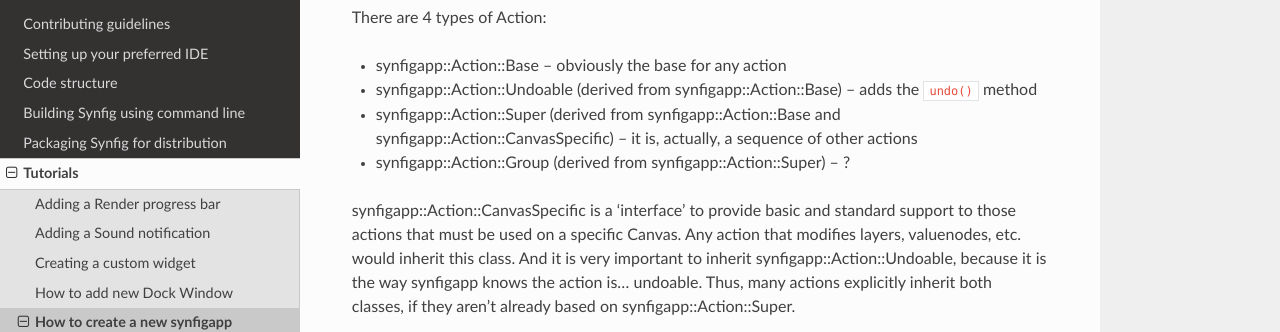
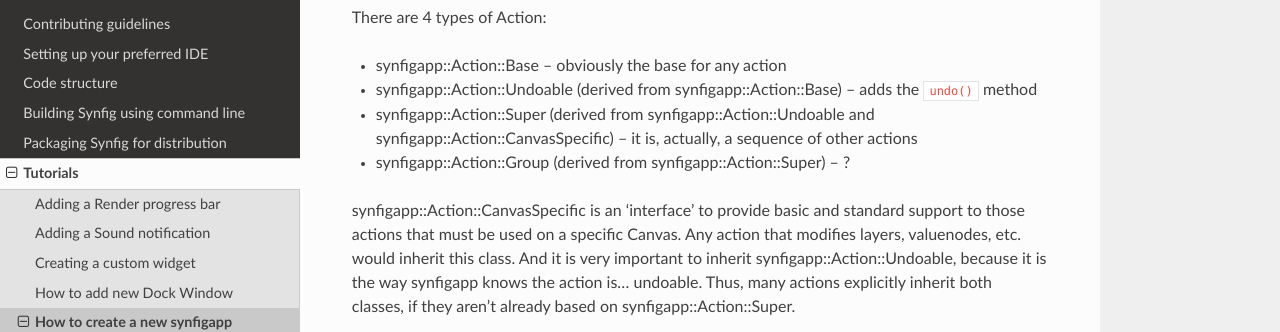
Before and after one commit to synfig/synfig-docs-dev, a Sphinx documentation site: the page built from docs/tutorials/how_to_create_a_synfigapp_action.rst, in a window 1280 px wide and 900 px high, scrolled down 1237 px. Shown: the part 153-485 px from the top of the window. Built offline with Sphinx 7.4.7 and the Read the Docs theme 2.0.0, drawn with Linux system fonts in a browser that asks for light colours.

Commit message:
Update how_to_create_a_synfigapp_action.rst

```diff
--- a/docs/tutorials/how_to_create_a_synfigapp_action.rst
+++ b/docs/tutorials/how_to_create_a_synfigapp_action.rst
@@ -45,10 +45,10 @@
 
 * synfigapp::Action::Base – obviously the base for any action
 * synfigapp::Action::Undoable (derived from synfigapp::Action::Base) – adds the ``undo()`` method
-* synfigapp::Action::Super (derived from synfigapp::Action::Base and synfigapp::Action::CanvasSpecific) – it is, actually, a sequence of other actions
+* synfigapp::Action::Super (derived from synfigapp::Action::Undoable and synfigapp::Action::CanvasSpecific) – it is, actually, a sequence of other actions
 * synfigapp::Action::Group (derived from synfigapp::Action::Super) – ?
 
-synfigapp::Action::CanvasSpecific is a 'interface' to provide basic and standard support to those actions that must be used on a specific Canvas. Any action that modifies layers, valuenodes, etc. would inherit this class. And it is very important to inherit synfigapp::Action::Undoable, because it is the way synfigapp knows the action is… undoable. Thus, many actions explicitly inherit both classes, if they aren't already based on synfigapp::Action::Super.
+synfigapp::Action::CanvasSpecific is an 'interface' to provide basic and standard support to those actions that must be used on a specific Canvas. Any action that modifies layers, valuenodes, etc. would inherit this class. And it is very important to inherit synfigapp::Action::Undoable, because it is the way synfigapp knows the action is… undoable. Thus, many actions explicitly inherit both classes, if they aren't already based on synfigapp::Action::Super.
 
 Here is the mandatory methods to be implemented for 'any' Action (defined in ``synfigapp/action.h``):
 
```
